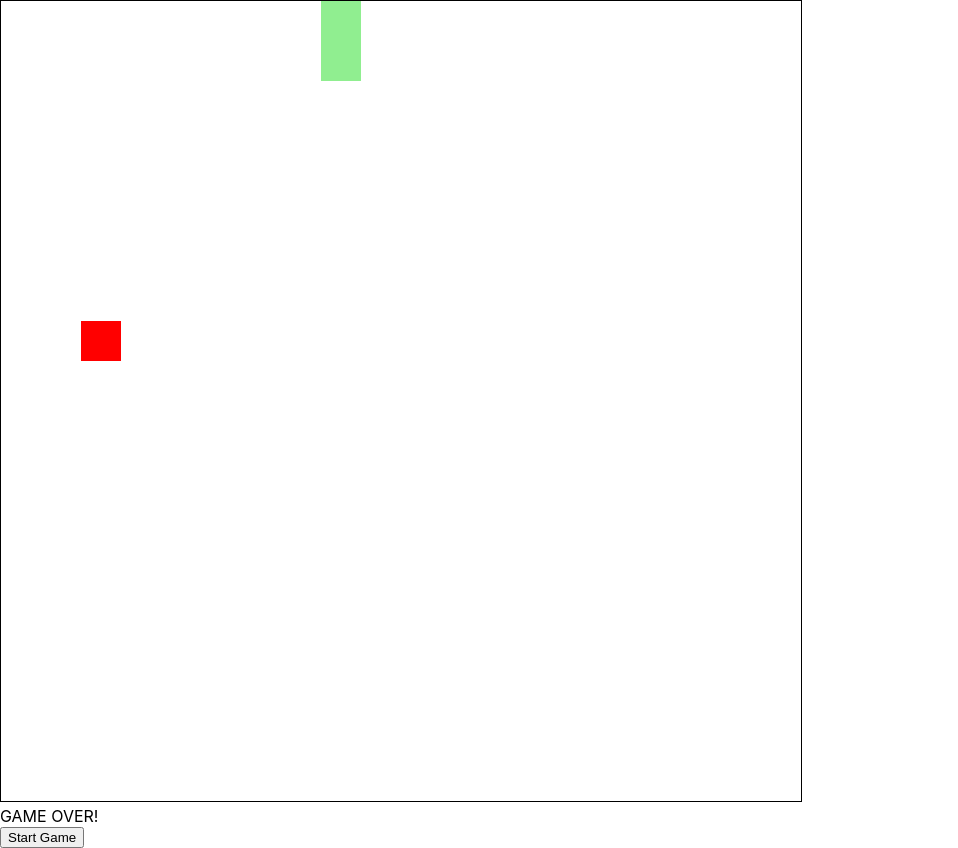
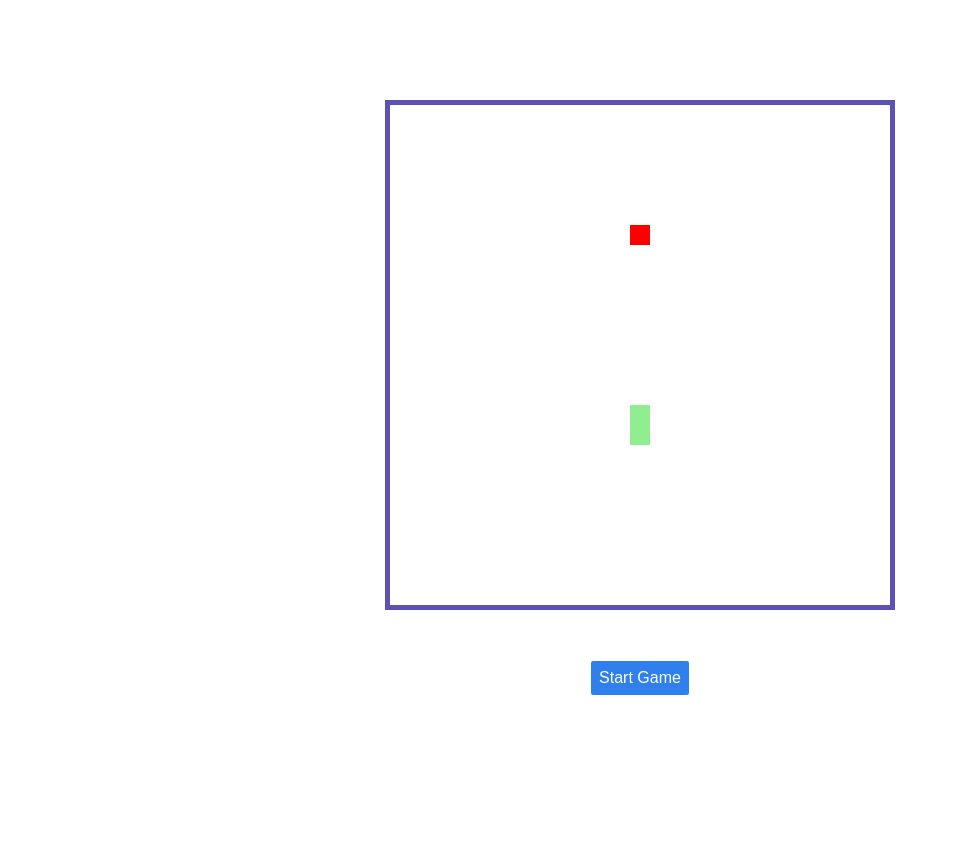
Before and after one commit to ArtyomMakarov/react-game, a React (Create React App) app: page / in a window 1280 px wide. Shown: the whole page, without its empty margins (0-958 px from the left). After the commit the page ends 800 px from the top, so only its background shows below. Built offline with nearby package versions, Linux system fonts and the light colour scheme.

Commit message:
feat: add styles to snake

```diff
--- a/src/Snake.scss
+++ b/src/Snake.scss
@@ -1,3 +1,38 @@
-.canvas {
-  border: 1px solid black;
+.snake-wrapper {
+  width: 100%;
+  height: 100%;
 }
+
+.snake {
+  margin: 100px auto;
+  width: 40%;
+  &__canvas {
+    border: 5px solid #5c51b6;
+    margin: 0 auto;
+    display: block;
+  }
+
+  &__button {
+    display: block;
+    margin: 50px auto;
+    background: #2F80ED;
+    border: 1px solid;
+    border-radius: 3px;
+    color: white;
+    padding: 8px;
+    cursor: pointer;
+    font-size: 16px;
+
+    &:hover {
+      background: #0007ed;
+    }
+  }
+
+  &__div {
+    margin: 0 auto;
+    width: 267px;
+    color: red;
+    font-size: 43px;
+    font-weight: bold;
+  }
+}
--- a/src/Snake.tsx
+++ b/src/Snake.tsx
@@ -7,21 +7,24 @@ function Snake() {
   const canvasRef: {current: any} = useRef();
   const [snake, setSnake] = useState(CommonConstants.SNAKE_START);
   const [apple, setApple] = useState(CommonConstants.APPLE_START);
-  const [dir, setDir] = useState([0,-1]);
+  const [dir, setDir] = useState([0,-0.5]);
   const [speed, setSpeed] = useState(CommonConstants.SPEED);
   const [gameOver, setGameOver] = useState(false);
+  const [isStartGame, setStartGame] = useState(false);
 
   function startGame(): void {
     setSnake(CommonConstants.SNAKE_START);
     setApple(CommonConstants.APPLE_START);
-    setDir([0, -1]);
+    setDir([0, -0.5]);
     setSpeed(CommonConstants.SPEED);
+    setStartGame(!isStartGame);
     setGameOver(false);
   }
 
   function endGame() {
     setSpeed(null);
     setGameOver(true);
+    setStartGame(false);
   }
 
   function moveSnake(e: React.KeyboardEvent<HTMLDivElement>) {
@@ -66,6 +69,7 @@ function Snake() {
   }
 
   function gameLoop() {
+    if (isStartGame) {
       const snakeCopy: Array<Array<number>> = JSON.parse(JSON.stringify(snake));
       const newSnakeHead: Array<number> = [snakeCopy[0][0] + dir[0], snakeCopy[0][1] + dir[1]];
 
@@ -81,15 +85,16 @@ function Snake() {
 
       setSnake(snakeCopy);
     }
+  }
 
   useEffect(() => {
     const context = canvasRef.current.getContext("2d");
     context.setTransform(CommonConstants.SCALE, 0, 0, CommonConstants.SCALE, 0, 0);
     context.clearRect(0, 0, CommonConstants.CANVAS_SIZE[0], CommonConstants.CANVAS_SIZE[1]);
     context.fillStyle = "lightGreen";
-    snake.forEach(([x,y]) => context.fillRect(x, y, 1 ,1 ));
+    snake.forEach(([x,y]) => context.fillRect(x, y, 0.5 ,0.5 ));
     context.fillStyle = "red";
-    context.fillRect(apple[0], apple[1], 1, 1);
+    context.fillRect(apple[0], apple[1], 0.5, 0.5);
   }, [snake, apple, gameOver]);
 
   useInterval( () => gameLoop(), speed);
@@ -97,12 +102,14 @@ function Snake() {
 
 
   return (
-    <div className="Snake" role="button" onKeyDown={moveSnake}>
-      <canvas className="canvas" ref={canvasRef}
+    <div className="snake-wrapper" role="button" onKeyDown={moveSnake}>
+      <div className="snake">
+        <canvas className="snake__canvas" ref={canvasRef}
                 width={`${CommonConstants.CANVAS_SIZE[0]}px`}
                 height={`${CommonConstants.CANVAS_SIZE[1]}px`}/>
-        {gameOver && <div>GAME OVER!</div>}
-        <button onClick={startGame}>Start Game</button>
+        {gameOver && <div className="snake__div">GAME OVER!</div>}
+        <button onClick={startGame} className="snake__button">{isStartGame ? 'Stop Game' : 'Start Game'}</button>
+      </div>
     </div>
   );
 }
--- a/src/constants.ts
+++ b/src/constants.ts
@@ -1,16 +1,16 @@
 export abstract class CommonConstants {
-    public static readonly CANVAS_SIZE: Array<number> = [800, 800];
+    public static readonly CANVAS_SIZE: Array<number> = [500, 500];
     public static readonly SNAKE_START: Array<Array<number>> = [
-        [8,7],
-        [8,8]
+        [6,7.5],
+        [6,8]
     ];
-    public static readonly APPLE_START: Array<number> = [8, 3];
+    public static readonly APPLE_START: Array<number> = [6, 3];
     public static readonly SCALE = 40;
     public static readonly SPEED: number|null = 200;
     public static readonly DIRECTIONS: {[key: number]: Array<number>} = {
-        38: [0, -1],  //up
-        40: [0, 1],   //down
-        37: [-1, 0],  //left
-        39: [1, 0]    //right
+        38: [0, -0.5],  //up
+        40: [0, 0.5],   //down
+        37: [-0.5, 0],  //left
+        39: [0.5, 0]    //right
     };
 }
```
Lines whose indentation alone changed are shown as unchanged.
